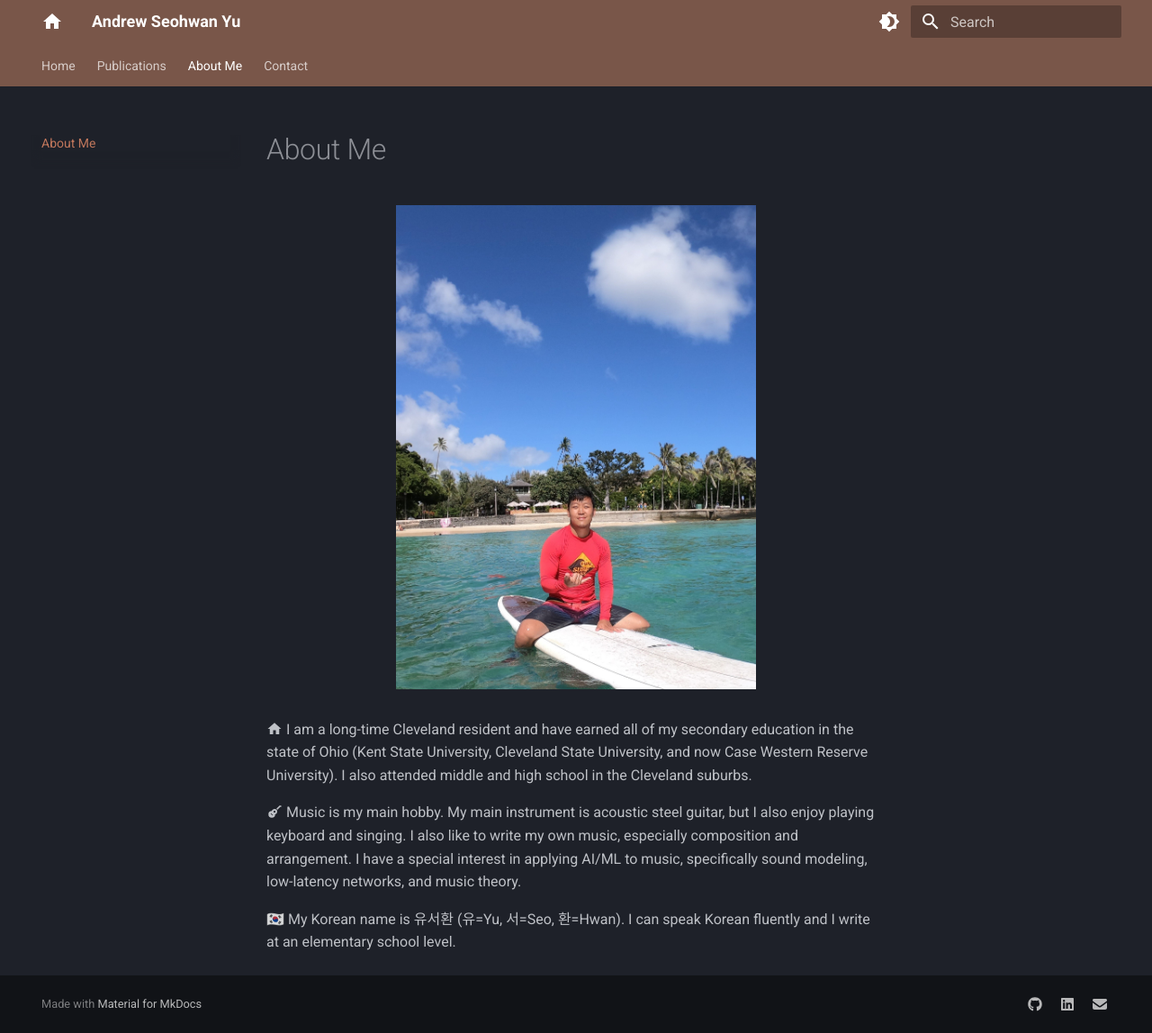
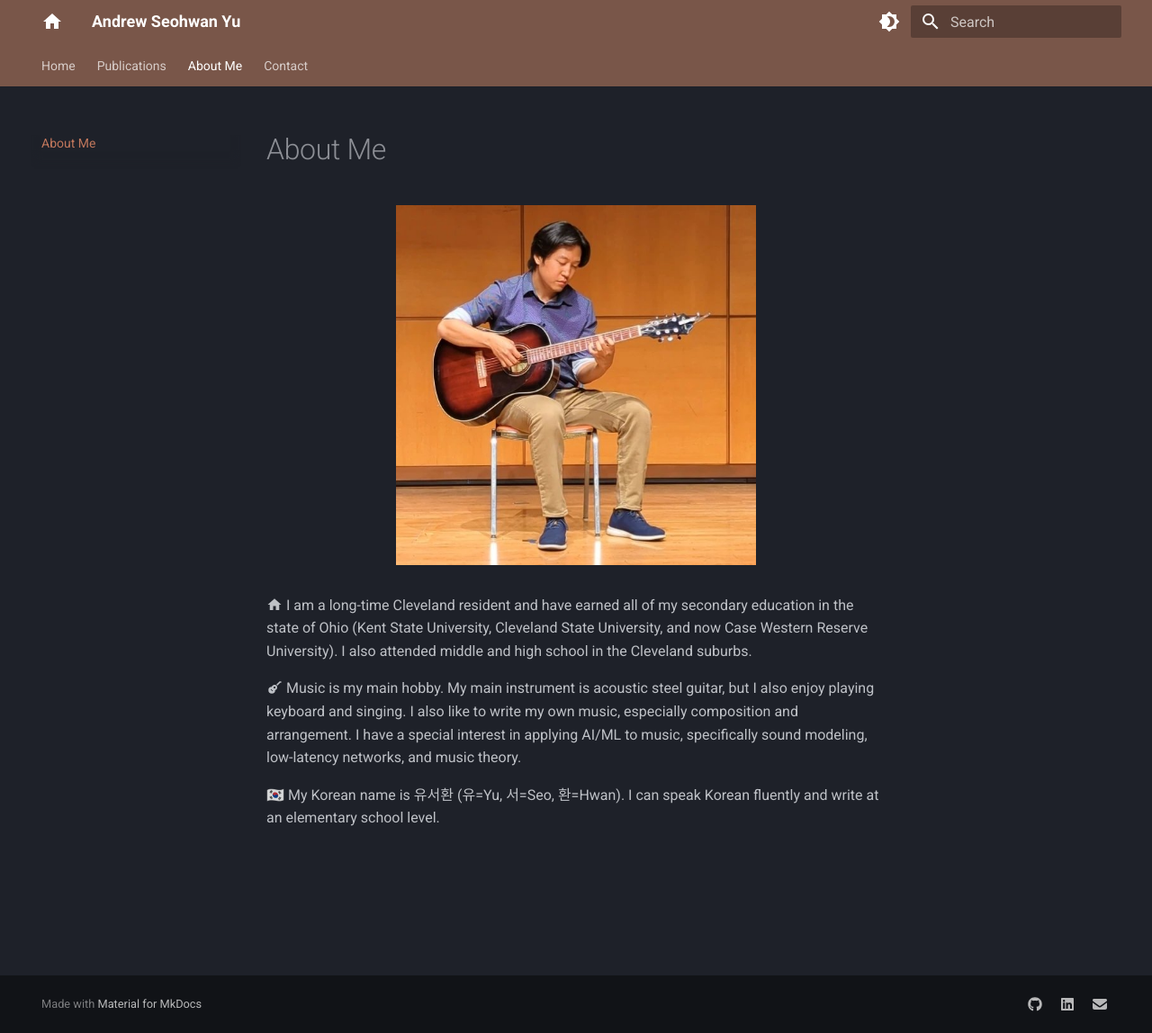
Before and after one commit to asy51/asy51.github.io, an MkDocs documentation site: the page built from docs/about.md, in a window 1280 px wide and 1148 px high. Shown: the whole window at 90% size. Built offline with MkDocs 1.6.1 and Material for MkDocs 9.7.7, drawn with Linux system fonts in a browser that asks for light colours.

```diff
--- a/docs/about.md
+++ b/docs/about.md
@@ -1,7 +1,7 @@
 # About Me
 
 <figure markdown="span">
-![Profile Photo](images/surfing.jpg){ width="80%" style="max-width:500px;" }
+![Profile Photo](images/guitar.jpg){ width="80%" style="max-width:500px;" }
 <figcaption></figcaption>
 </figure>
 
@@ -9,4 +9,4 @@
 
 :material-guitar-acoustic: Music is my main hobby. My main instrument is acoustic steel guitar, but I also enjoy playing keyboard and singing. I also like to write my own music, especially composition and arrangement. I have a special interest in applying AI/ML to music, specifically sound modeling, low-latency networks, and music theory.
 
-🇰🇷 My Korean name is 유서환 (유=Yu, 서=Seo, 환=Hwan). I can speak Korean fluently and I write at an elementary school level.
+🇰🇷 My Korean name is 유서환 (유=Yu, 서=Seo, 환=Hwan). I can speak Korean fluently and write at an elementary school level.
```
Also changed, not shown: docs/index.md (+1 -1 lines), docs/publications.md (+18 -4 lines), docs/images/guitar.jpg (added), 3 other files.
